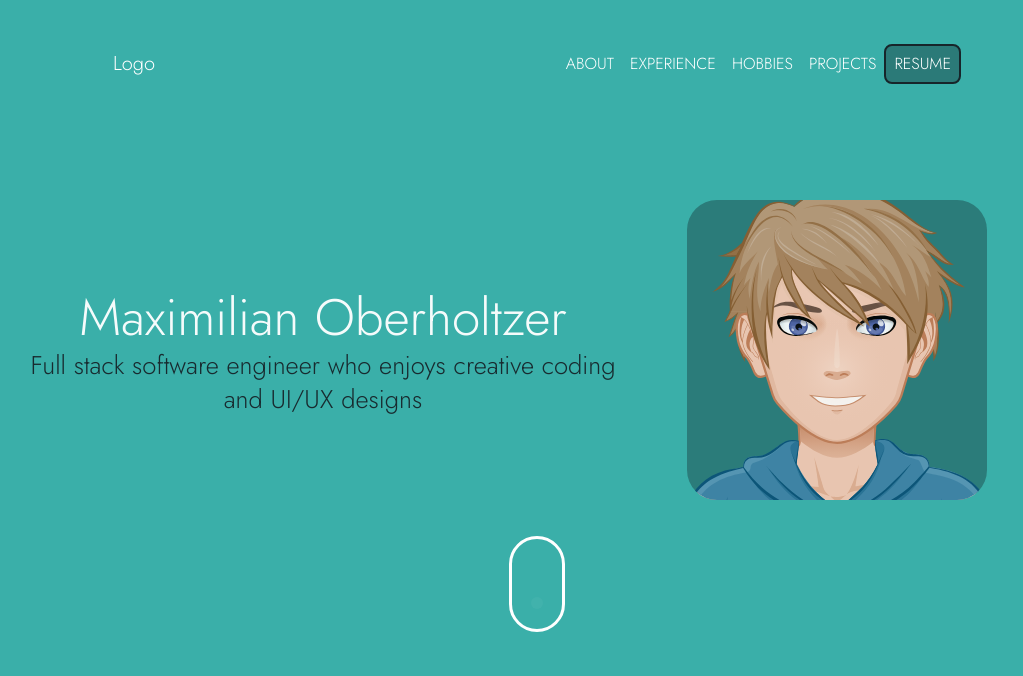
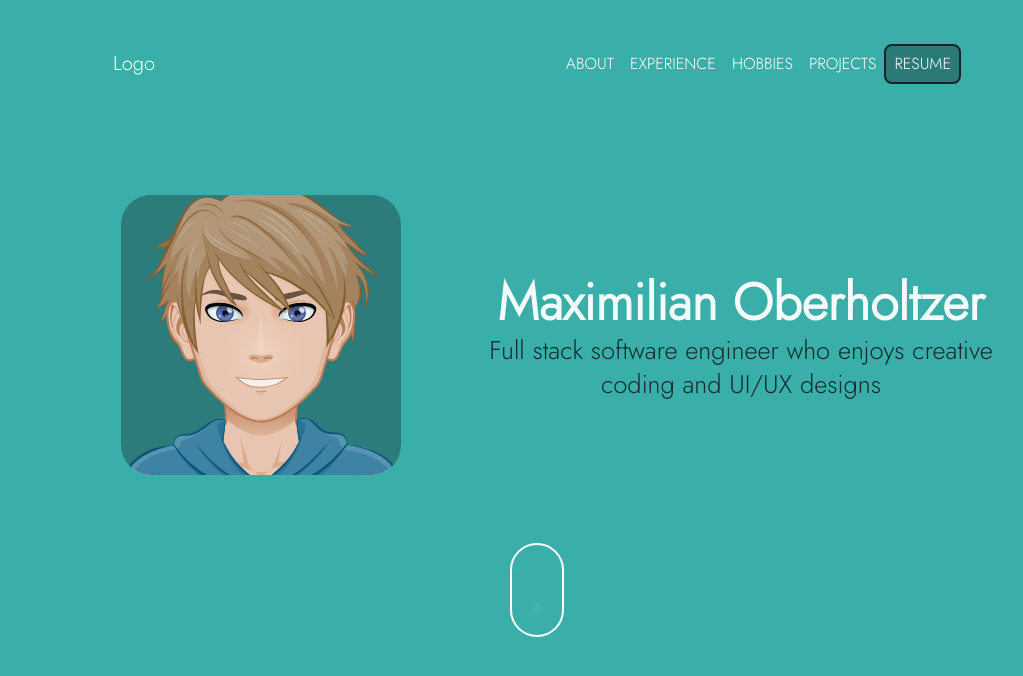
Before and after one commit to Maximilian-Oberholtzer/maximilian-portfolio, a React (Create React App) app: page / in a window 1280 px wide. Shown: the top 676 px of the page, without its empty margins (103-1126 px from the left). Built offline with nearby package versions, Linux system fonts and the light colour scheme.

Commit message:
Added main container component, styling for the hero component

```diff
--- a/src/App.css
+++ /dev/null
@@ -1,38 +0,0 @@
-.App {
-  text-align: center;
-}
-
-.App-logo {
-  height: 40vmin;
-  pointer-events: none;
-}
-
-@media (prefers-reduced-motion: no-preference) {
-  .App-logo {
-    animation: App-logo-spin infinite 20s linear;
-  }
-}
-
-.App-header {
-  background-color: #282c34;
-  min-height: 100vh;
-  display: flex;
-  flex-direction: column;
-  align-items: center;
-  justify-content: center;
-  font-size: calc(10px + 2vmin);
-  color: white;
-}
-
-.App-link {
-  color: #61dafb;
-}
-
-@keyframes App-logo-spin {
-  from {
-    transform: rotate(0deg);
-  }
-  to {
-    transform: rotate(360deg);
-  }
-}
--- a/src/App.js
+++ b/src/App.js
@@ -1,11 +1,10 @@
-import "./App.css";
 import { React, useEffect, useState } from "react";
 import { BrowserRouter as Router, Routes, Route } from "react-router-dom";
 import { ThemeProvider } from "@mui/material";
 import Loader from "./components/Loader";
+import Main from "./components/Main";
+import Theme from "./Theme";
 import Navbar from "./components/Navbar";
-import Hero from "./components/sections/Hero";
-import Theme from "./Theme";
 
 function App() {
   const theme = Theme;
@@ -25,7 +24,8 @@ function App() {
             <Loader></Loader>
           ) : (
             <>
-              <Navbar /> <Hero />
+              <Navbar />
+              <Main />
             </>
           )}
         </div>
--- /dev/null
+++ b/src/components/Main.js
@@ -0,0 +1,16 @@
+import { Container } from "@mui/material";
+import { React, useEffect, useState } from "react";
+import useStyles from "./Styles";
+import Hero from "./sections/Hero";
+
+const Main = () => {
+  const classes = useStyles();
+
+  return (
+    <Container className={classes.mainContainer}>
+      <Hero />
+    </Container>
+  );
+};
+
+export default Main;
--- a/src/components/Navbar.js
+++ b/src/components/Navbar.js
@@ -63,31 +63,27 @@ const Navbar = () => {
       >
         <Box role="presentation" onKeyDown={toggleDrawer(false)}>
           <List>
-            <Button
-              className={classes.resumeButton}
-              color="inherit"
-              onClick={resumeClick}
-            >
+            <Button className={classes.resumeButton} onClick={resumeClick}>
               <Typography>Resume</Typography>
             </Button>
           </List>
           <List>
-            <Button onClick={toggleDrawer(false)} color="inherit">
+            <Button onClick={toggleDrawer(false)}>
               <Typography>About</Typography>
             </Button>
           </List>
           <List>
-            <Button onClick={toggleDrawer(false)} color="inherit">
+            <Button onClick={toggleDrawer(false)}>
               <Typography>Experience</Typography>
             </Button>
           </List>
           <List>
-            <Button onClick={toggleDrawer(false)} color="inherit">
+            <Button onClick={toggleDrawer(false)}>
               <Typography>Hobbies</Typography>
             </Button>
           </List>
           <List>
-            <Button onClick={toggleDrawer(false)} color="inherit">
+            <Button onClick={toggleDrawer(false)}>
               <Typography>Projects</Typography>
             </Button>
           </List>
--- a/src/components/Styles.js
+++ b/src/components/Styles.js
@@ -1,6 +1,9 @@
 import { makeStyles } from "@mui/styles";
 
 const useStyles = makeStyles((theme) => ({
+  mainContainer: {
+    maxWidth: "1600px",
+  },
   /////////////////
   //Navbar Styles//
   /////////////////
@@ -19,6 +22,7 @@ const useStyles = makeStyles((theme) => ({
     width: "70vw !important",
     [theme.breakpoints.down("sm")]: {
       maxWidth: "90vw !important",
+      width: "90vw !important",
     },
   },
   appBar: {
@@ -41,7 +45,8 @@ const useStyles = makeStyles((theme) => ({
   drawer: {
     "& div.MuiPaper-root": {
       backgroundColor: theme.palette.mainBlue.main,
-      width: "60vw",
+      width: "50vw",
+      maxWidth: "20rem",
       textAlign: "center",
       justifyContent: "center",
       padding: "1.5rem 0 0 0",
--- a/src/components/sections/Hero.js
+++ b/src/components/sections/Hero.js
@@ -15,7 +15,7 @@ const ScrollerIcon = styled("div")({
   },
   width: "50px",
   height: "90px",
-  border: "3px solid white",
+  border: "2px solid white",
   borderRadius: "60px",
   position: "relative",
   "&::before": {
@@ -41,6 +41,9 @@ const Hero = () => {
     <section className={classes.heroRoot}>
       <Container className={classes.heroContainer}>
         <Grid container spacing={0} className={classes.heroGrid}>
+          <Grid item className={classes.heroImageContainer}>
+            <img alt="" src={maxAvatar} className={classes.heroImage} />
+          </Grid>
           <Grid item className={classes.heroText}>
             <Typography
               className={classes.heroTitle}
@@ -58,11 +61,11 @@ const Hero = () => {
               designs
             </Typography>
           </Grid>
-          <Grid item className={classes.heroImageContainer}>
-            <img alt="" src={maxAvatar} className={classes.heroImage} />
-          </Grid>
         </Grid>
-        <div className="animate__animated animate__fadeInUp">
+        <div
+          className="animate__animated animate__fadeInUp"
+          style={{ marginTop: "2rem" }}
+        >
           <ScrollerIcon />
         </div>
       </Container>
--- a/src/components/sections/Styles.js
+++ b/src/components/sections/Styles.js
@@ -9,7 +9,6 @@ const useStyles = makeStyles((theme) => ({
     backgroundColor: theme.palette.mainBlue.main,
     minHeight: "100vh",
     [theme.breakpoints.down("md")]: {},
-    [theme.breakpoints.down("sm")]: {},
   },
   heroContainer: {
     display: "flex !important",
@@ -17,11 +16,16 @@ const useStyles = makeStyles((theme) => ({
     alignItems: "center",
     alignSelf: "center",
     boxSizing: "unset !important",
+    // [theme.breakpoints.down("sm")]: {
+    //   paddingTop: "88px",
+    // },
+    ["@media (max-height: 690px)"]: {
+      paddingTop: "96px",
+    },
   },
   heroGrid: {
     alignItems: "center",
     justifyContent: "center",
-    flexGrow: "0",
     margin: "0rem !important",
     width: "auto",
   },
@@ -29,7 +33,6 @@ const useStyles = makeStyles((theme) => ({
     textAlign: "center",
     animation: "fadeIn",
     animationDuration: "2s",
-    minWidth: "0",
     width: "50%",
     paddingLeft: "0 !important",
     [theme.breakpoints.down("sm")]: {
@@ -39,16 +42,15 @@ const useStyles = makeStyles((theme) => ({
     margin: "2rem 4rem 2rem 4rem ",
   },
   heroTitle: {
-    fontWeight: "bold",
+    fontWeight: "bold !important",
     color: theme.palette.white.main,
     marginBottom: theme.spacing(0),
-    fontSize: "clamp(32px, 4vw, 59px) !important",
+    fontSize: "clamp(32px, 4vw, 56px) !important",
   },
   heroSubText: {
     marginTop: theme.spacing(3),
-    fontWeight: "bold",
     color: theme.palette.darkBlue.main,
-    fontSize: "clamp(20px, 2vw, 28px) !important",
+    fontSize: "clamp(20px, 2vw, 26px) !important",
   },
   heroImageContainer: {
     paddingLeft: "0 !important",
@@ -56,12 +58,12 @@ const useStyles = makeStyles((theme) => ({
   heroImage: {
     animation: "fadeIn",
     animationDuration: "2s",
-    width: "300px",
+    width: "280px",
     borderRadius: "30px",
     backgroundColor: theme.palette.secondBlue.main,
     textAlign: "center",
     margin: "2rem 4rem 2rem 4rem ",
-    [theme.breakpoints.down("md")]: {
+    [theme.breakpoints.down("lg")]: {
       width: "230px",
     },
     [theme.breakpoints.down("sm")]: {
```
Also changed, not shown: src/components/Loader.js.
